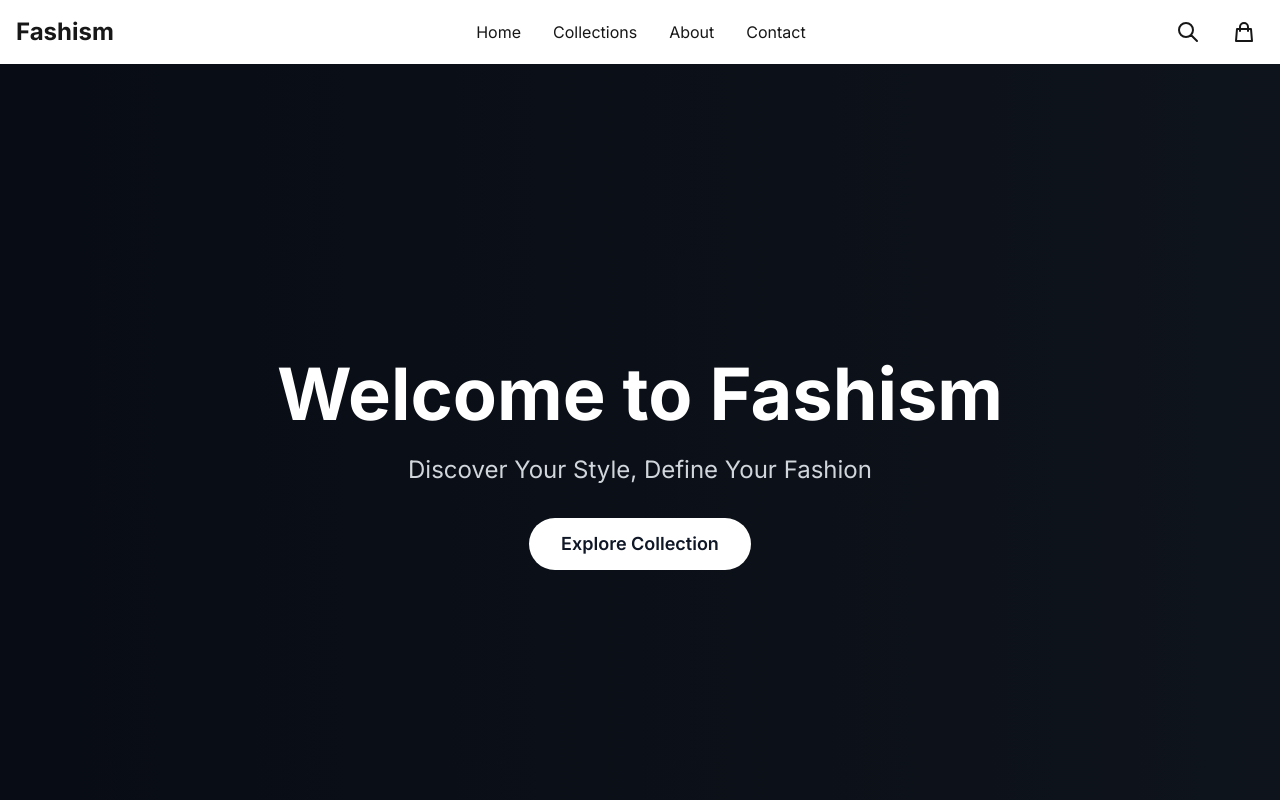
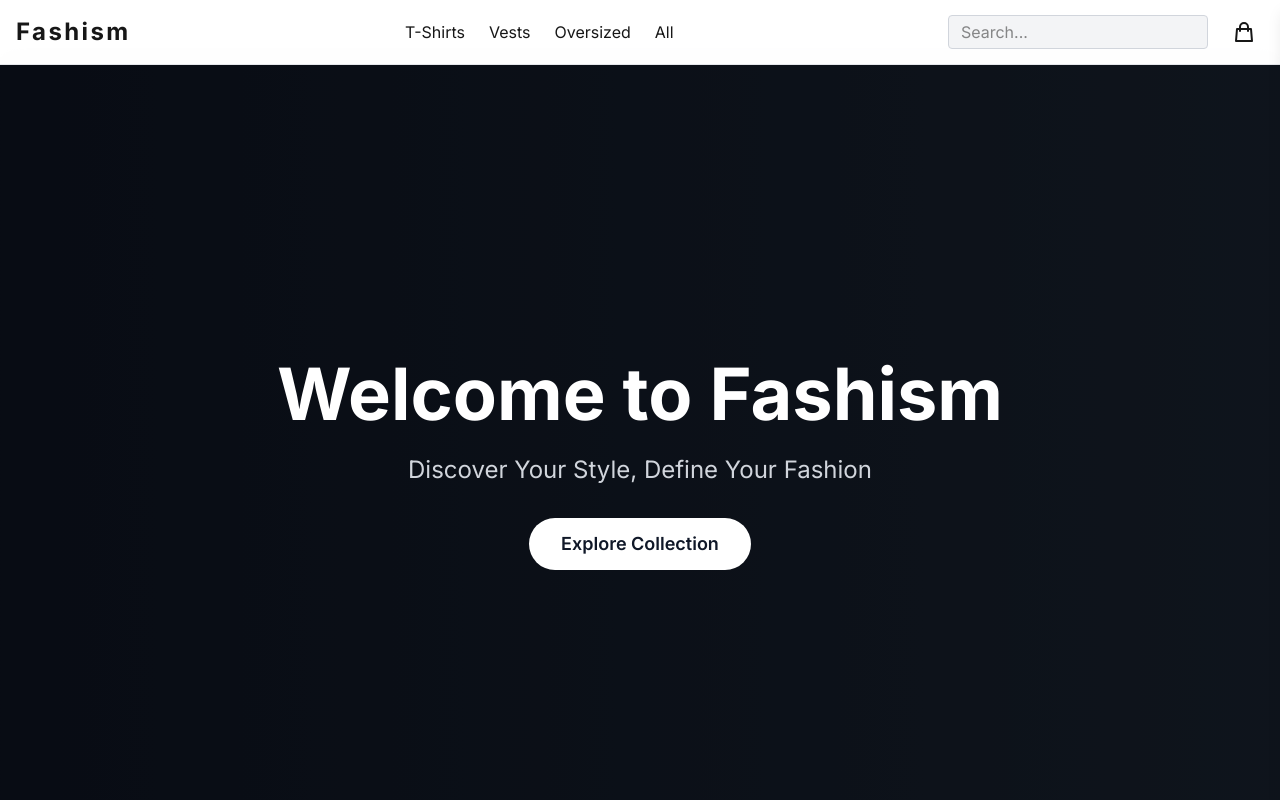
Before and after one commit to adityagulwani/fashism, a Next.js app: page / in a window 1280 px wide. Shown: the top 800 px of the page. Built offline with nearby package versions, Linux system fonts and the light colour scheme.

Commit message:
Implement sidebar cart, cart context, and add-to-cart functionality across site

```diff
--- /dev/null
+++ b/src/app/CartContext.tsx
@@ -0,0 +1,55 @@
+import React, { createContext, useContext, useState, ReactNode } from 'react';
+
+export interface CartItem {
+  id: number;
+  name: string;
+  image: string;
+  price: number;
+  quantity: number;
+}
+
+interface CartContextType {
+  cart: CartItem[];
+  addToCart: (item: Omit<CartItem, 'quantity'>) => void;
+  removeFromCart: (id: number) => void;
+  isSidebarOpen: boolean;
+  toggleCartSidebar: () => void;
+}
+
+const CartContext = createContext<CartContextType | undefined>(undefined);
+
+export function CartProvider({ children }: { children: ReactNode }) {
+  const [cart, setCart] = useState<CartItem[]>([]);
+  const [isSidebarOpen, setSidebarOpen] = useState(false);
+
+  const addToCart = (item: Omit<CartItem, 'quantity'>) => {
+    setCart((prev) => {
+      const existing = prev.find((i) => i.id === item.id);
+      if (existing) {
+        return prev.map((i) =>
+          i.id === item.id ? { ...i, quantity: i.quantity + 1 } : i
+        );
+      }
+      return [...prev, { ...item, quantity: 1 }];
+    });
+    setSidebarOpen(true);
+  };
+
+  const removeFromCart = (id: number) => {
+    setCart((prev) => prev.filter((i) => i.id !== id));
+  };
+
+  const toggleCartSidebar = () => setSidebarOpen((open) => !open);
+
+  return (
+    <CartContext.Provider value={{ cart, addToCart, removeFromCart, isSidebarOpen, toggleCartSidebar }}>
+      {children}
+    </CartContext.Provider>
+  );
+}
+
+export function useCart() {
+  const ctx = useContext(CartContext);
+  if (!ctx) throw new Error('useCart must be used within a CartProvider');
+  return ctx;
+}
--- /dev/null
+++ b/src/app/CartSidebar.tsx
@@ -0,0 +1,46 @@
+import React from 'react';
+import { useCart } from './CartContext';
+
+export default function CartSidebar() {
+  const { cart, isSidebarOpen, toggleCartSidebar, removeFromCart } = useCart();
+  const total = cart.reduce((sum, item) => sum + item.price * item.quantity, 0);
+
+  return (
+    <div
+      className={`fixed top-0 right-0 h-full w-80 bg-white shadow-lg z-[100] transform transition-transform duration-300 ${
+        isSidebarOpen ? 'translate-x-0' : 'translate-x-full'
+      }`}
+    >
+      <div className="flex items-center justify-between px-6 py-4 border-b">
+        <h2 className="text-xl font-bold">Your Cart</h2>
+        <button onClick={toggleCartSidebar} className="text-2xl font-bold">&times;</button>
+      </div>
+      <div className="p-6 flex-1 flex flex-col gap-4 overflow-y-auto" style={{ maxHeight: 'calc(100vh - 180px)' }}>
+        {cart.length === 0 ? (
+          <p className="text-gray-500">Your cart is empty.</p>
+        ) : (
+          cart.map((item) => (
+            <div key={item.id} className="flex items-center gap-4 border-b pb-4">
+              <img src={item.image} alt={item.name} className="w-16 h-16 object-contain bg-gray-100 rounded" />
+              <div className="flex-1">
+                <div className="font-semibold text-sm">{item.name}</div>
+                <div className="text-gray-600 text-xs">Qty: {item.quantity}</div>
+                <div className="text-black font-bold">Rs. {(item.price * item.quantity).toLocaleString('en-IN', { minimumFractionDigits: 2 })}</div>
+              </div>
+              <button onClick={() => removeFromCart(item.id)} className="text-red-500 hover:underline text-xs">Remove</button>
+            </div>
+          ))
+        )}
+      </div>
+      <div className="px-6 py-4 border-t flex flex-col gap-3">
+        <div className="flex justify-between font-bold text-lg">
+          <span>Total:</span>
+          <span>Rs. {total.toLocaleString('en-IN', { minimumFractionDigits: 2 })}</span>
+        </div>
+        <button className="w-full bg-black text-white py-3 rounded-full font-semibold hover:bg-gray-800 transition-colors" disabled={cart.length === 0}>
+          Checkout
+        </button>
+      </div>
+    </div>
+  );
+}
--- a/src/app/ProductGrid.tsx
+++ b/src/app/ProductGrid.tsx
@@ -1,4 +1,6 @@
 import React from 'react';
+import Link from 'next/link';
+import { useCart } from './CartContext';
 
 const products = [
   {
@@ -8,6 +10,7 @@ const products = [
     price: 999,
     originalPrice: 3199,
     discount: 69,
+    description: 'A bold streetwear tee inspired by Playboi Carti. 100% cotton, oversized fit.'
   },
   {
     id: 2,
@@ -16,6 +19,7 @@ const products = [
     price: 999,
     originalPrice: 2199,
     discount: 55,
+    description: 'Boxy red vest with grunge graphics. Soft, breathable fabric.'
   },
   {
     id: 3,
@@ -24,6 +28,7 @@ const products = [
     price: 1299,
     originalPrice: 2199,
     discount: 41,
+    description: 'Unisex oversized tee with Tatva print. Premium quality.'
   },
   {
     id: 4,
@@ -32,10 +37,16 @@ const products = [
     price: 1299,
     originalPrice: 3199,
     discount: 59,
+    description: 'Navy blue oversized tee with bold FEAR RAGE print.'
   },
 ];
 
+export function getProductById(id: number) {
+  return products.find((p) => p.id === id);
+}
+
 export default function ProductGrid() {
+  const { addToCart } = useCart();
   return (
     <section className="w-full min-h-[60vh] bg-[#c4c4c4] py-16">
       <div className="max-w-7xl mx-auto px-4">
@@ -46,8 +57,9 @@ export default function ProductGrid() {
               <span className="absolute left-0 top-0 m-4 px-3 py-1 bg-black text-white text-xs font-bold tracking-widest z-10">
                 SAVE {product.discount}%
               </span>
-              {/* Product Image */}
-              <div className="w-full aspect-[1/1] flex items-center justify-center bg-[#e0e0e0] rounded-md overflow-hidden">
+              {/* Product Image (clickable) */}
+              <Link href={`/product/${product.id}`} className="w-full">
+                <div className="w-full aspect-[1/1] flex items-center justify-center bg-[#e0e0e0] rounded-md overflow-hidden cursor-pointer">
                   <img
                     src={product.image}
                     alt={product.name}
@@ -55,13 +67,20 @@ export default function ProductGrid() {
                     style={{ maxHeight: 320 }}
                   />
                 </div>
+              </Link>
               {/* Add to Cart Button */}
-              <button className="absolute bottom-32 right-8 bg-white border border-black rounded-full w-10 h-10 flex items-center justify-center text-2xl font-bold shadow hover:bg-black hover:text-white transition-colors">
+              <button
+                className="absolute bottom-32 right-8 bg-white border border-black rounded-full w-10 h-10 flex items-center justify-center text-2xl font-bold shadow hover:bg-black hover:text-white transition-colors"
+                onClick={() => addToCart({ id: product.id, name: product.name, image: product.image, price: product.price })}
+                aria-label={`Add ${product.name} to cart`}
+              >
                 +
               </button>
               {/* Product Info */}
               <div className="mt-8 text-center">
-                <h3 className="font-semibold text-base tracking-widest mb-2" style={{ letterSpacing: '0.08em' }}>{product.name}</h3>
+                <Link href={`/product/${product.id}`} className="block">
+                  <h3 className="font-semibold text-base tracking-widest mb-2 hover:underline" style={{ letterSpacing: '0.08em' }}>{product.name}</h3>
+                </Link>
                 <div className="flex flex-col items-center gap-1">
                   <span className="text-lg font-bold">RS. {product.price.toLocaleString('en-IN', { minimumFractionDigits: 2 })}</span>
                   <span className="text-gray-500 line-through text-base">RS. {product.originalPrice.toLocaleString('en-IN', { minimumFractionDigits: 2 })}</span>
--- a/src/app/layout.tsx
+++ b/src/app/layout.tsx
@@ -2,6 +2,8 @@ import type { Metadata } from "next";
 import { Inter } from "next/font/google";
 import Link from "next/link";
 import "./globals.css";
+import { CartProvider, useCart } from './CartContext'
+import CartSidebar from './CartSidebar'
 
 const inter = Inter({ subsets: ["latin"] });
 
@@ -9,6 +11,43 @@ export const metadata: Metadata = {
   title: "Fashism - Discover Your Style",
   description: "Welcome to Fashism - Your destination for fashion and style",
 };
+
+function Navbar() {
+  const { cart, toggleCartSidebar } = useCart();
+  const itemCount = cart.reduce((sum, item) => sum + item.quantity, 0);
+  return (
+    <nav className="fixed w-full z-50 bg-white/80 backdrop-blur-md border-b border-gray-200">
+      <div className="container mx-auto px-4">
+        <div className="flex items-center justify-between h-16">
+          <Link href="/" className="text-2xl font-bold tracking-widest">Fashism</Link>
+          <div className="hidden md:flex space-x-6">
+            <Link href="/collections/tshirts" className="hover:text-gray-600">T-Shirts</Link>
+            <Link href="/collections/vests" className="hover:text-gray-600">Vests</Link>
+            <Link href="/collections/oversized" className="hover:text-gray-600">Oversized</Link>
+            <Link href="/collections/all" className="hover:text-gray-600">All</Link>
+          </div>
+          <div className="flex items-center space-x-4">
+            <div className="hidden md:block">
+              <input
+                type="text"
+                placeholder="Search..."
+                className="px-3 py-1 rounded bg-gray-100 border border-gray-300 focus:outline-none focus:ring-2 focus:ring-black"
+              />
+            </div>
+            <button className="relative p-2 hover:bg-gray-100 rounded-full" onClick={toggleCartSidebar} aria-label="Open cart">
+              <svg xmlns="http://www.w3.org/2000/svg" className="h-6 w-6" fill="none" viewBox="0 0 24 24" stroke="currentColor">
+                <path strokeLinecap="round" strokeLinejoin="round" strokeWidth={2} d="M16 11V7a4 4 0 00-8 0v4M5 9h14l1 12H4L5 9z" />
+              </svg>
+              {itemCount > 0 && (
+                <span className="absolute -top-1 -right-1 bg-black text-white text-xs rounded-full w-5 h-5 flex items-center justify-center">{itemCount}</span>
+              )}
+            </button>
+          </div>
+        </div>
+      </div>
+    </nav>
+  );
+}
 
 export default function RootLayout({
   children,
@@ -18,39 +57,13 @@ export default function RootLayout({
   return (
     <html lang="en">
       <body className={inter.className}>
-        {/* Navigation */}
-        <nav className="fixed w-full z-50 bg-white/80 backdrop-blur-md">
-          <div className="container mx-auto px-4">
-            <div className="flex items-center justify-between h-16">
-              <div className="text-2xl font-bold">Fashism</div>
-              <div className="hidden md:flex space-x-8">
-                <Link href="/" className="hover:text-gray-600">Home</Link>
-                <Link href="/collections" className="hover:text-gray-600">Collections</Link>
-                <Link href="/about" className="hover:text-gray-600">About</Link>
-                <Link href="/contact" className="hover:text-gray-600">Contact</Link>
-              </div>
-              <div className="flex items-center space-x-4">
-                <button className="p-2 hover:bg-gray-100 rounded-full">
-                  <svg xmlns="http://www.w3.org/2000/svg" className="h-6 w-6" fill="none" viewBox="0 0 24 24" stroke="currentColor">
-                    <path strokeLinecap="round" strokeLinejoin="round" strokeWidth={2} d="M21 21l-6-6m2-5a7 7 0 11-14 0 7 7 0 0114 0z" />
-                  </svg>
-                </button>
-                <button className="p-2 hover:bg-gray-100 rounded-full">
-                  <svg xmlns="http://www.w3.org/2000/svg" className="h-6 w-6" fill="none" viewBox="0 0 24 24" stroke="currentColor">
-                    <path strokeLinecap="round" strokeLinejoin="round" strokeWidth={2} d="M16 11V7a4 4 0 00-8 0v4M5 9h14l1 12H4L5 9z" />
-                  </svg>
-                </button>
-              </div>
-            </div>
+        <CartProvider>
+          <Navbar />
+          <CartSidebar />
+          <div className="pt-16">
+            {children}
           </div>
-        </nav>
-
-        {/* Main Content */}
-        <div className="pt-16">
-          {children}
-        </div>
-
-        {/* Footer */}
+        </CartProvider>
         <footer className="bg-gray-900 text-white py-12">
           <div className="container mx-auto px-4">
             <div className="grid grid-cols-1 md:grid-cols-4 gap-8">
--- /dev/null
+++ b/src/app/product/[id]/page.tsx
@@ -0,0 +1,51 @@
+import { notFound } from 'next/navigation';
+import { getProductById } from '../../ProductGrid';
+import Link from 'next/link';
+import { useCart } from '../../CartContext';
+
+interface ProductPageProps {
+  params: { id: string };
+}
+
+export default function ProductPage({ params }: ProductPageProps) {
+  const id = Number(params.id);
+  const product = getProductById(id);
+  const { addToCart } = useCart();
+
+  if (!product) return notFound();
+
+  return (
+    <div className="min-h-screen bg-[#c4c4c4] py-16">
+      <div className="max-w-4xl mx-auto bg-white rounded-lg shadow p-8 flex flex-col md:flex-row gap-12">
+        {/* Product Image */}
+        <div className="flex-1 flex items-center justify-center">
+          <img
+            src={product.image}
+            alt={product.name}
+            className="object-contain w-full max-w-xs h-auto rounded-lg bg-[#e0e0e0]"
+          />
+        </div>
+        {/* Product Details */}
+        <div className="flex-1 flex flex-col justify-center">
+          <span className="inline-block mb-4 px-3 py-1 bg-black text-white text-xs font-bold tracking-widest">
+            SAVE {product.discount}%
+          </span>
+          <h1 className="text-3xl font-bold mb-4">{product.name}</h1>
+          <div className="flex items-center gap-4 mb-4">
+            <span className="text-2xl font-bold">RS. {product.price.toLocaleString('en-IN', { minimumFractionDigits: 2 })}</span>
+            <span className="text-gray-500 line-through text-lg">RS. {product.originalPrice.toLocaleString('en-IN', { minimumFractionDigits: 2 })}</span>
+          </div>
+          <p className="mb-8 text-gray-700">{product.description}</p>
+          <button
+            className="bg-black text-white px-8 py-3 rounded-full text-lg font-semibold hover:bg-gray-800 transition-colors mb-4"
+            onClick={() => addToCart({ id: product.id, name: product.name, image: product.image, price: product.price })}
+            aria-label={`Add ${product.name} to cart`}
+          >
+            Add to Cart
+          </button>
+          <Link href="/" className="text-gray-600 hover:underline">&larr; Back to Home</Link>
+        </div>
+      </div>
+    </div>
+  );
+}
```
Lines whose indentation alone changed are shown as unchanged.
